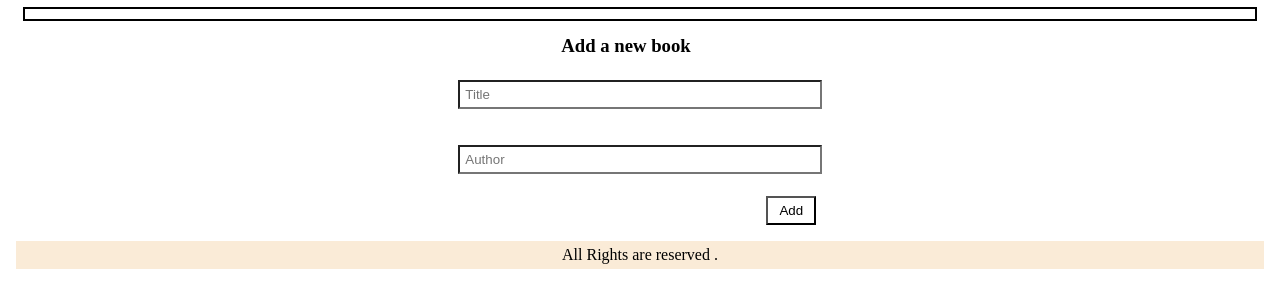
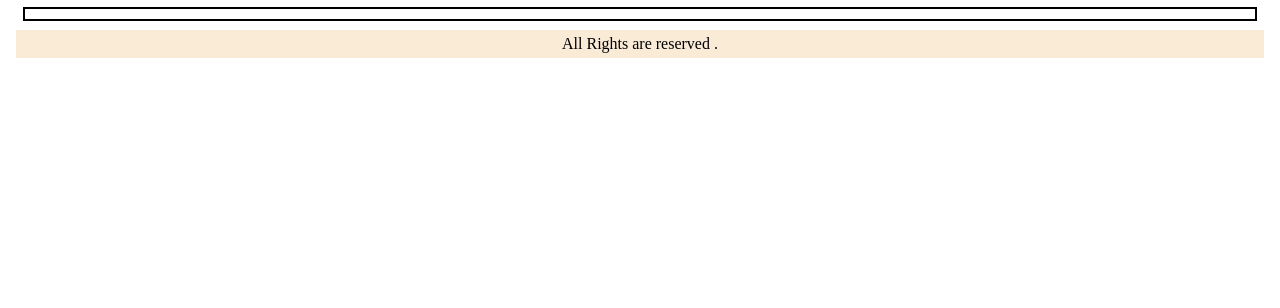
Before and after one commit to Tracy-miranja/Awesome-book, a website: page index.html in a window 1280 px wide. Shown: the part 182-490 px from the top of the page. Drawn offline with Linux system fonts and the light colour scheme.

Commit message:
add class hidden by default

```diff
--- a/index.html
+++ b/index.html
@@ -22,7 +22,7 @@
     <div class="collection" id="book-collection">
       <h2 class="book-heading">Awesome Books</h2>
       <div id="book-list"></div>
-      <div class="sec" id="box">
+      <div class="sec hidden" id="box">
         <h3 class="tr">Add a new book</h3>
         <label class="leb" for="book-title"></label>
         <input
```
